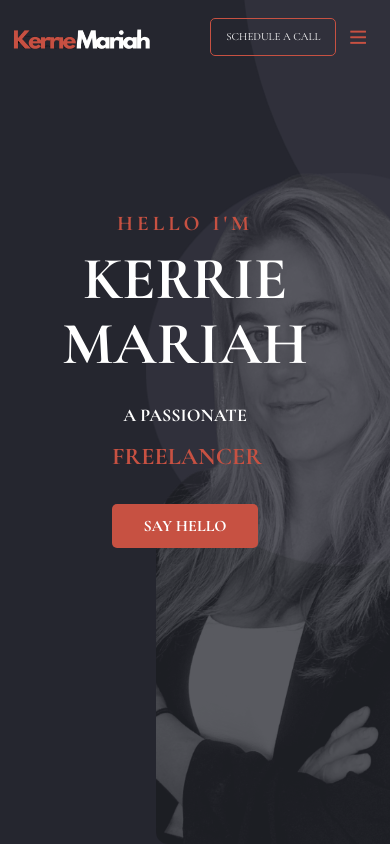
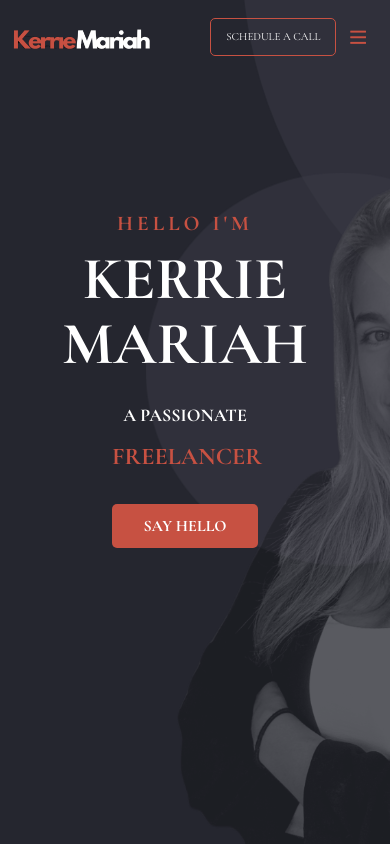
Before and after one commit to KerrieMariah/Portfolio, a Next.js app: page / in a window 390 px wide. Shown: the top 844 px of the page. Built offline with nearby package versions, Linux system fonts and the light colour scheme; a web font is replaced by a local one.

Commit message:
reducing size of fun facts even more

```diff
--- a/app/globals.css
+++ b/app/globals.css
@@ -871,11 +871,11 @@ footer .social li a:hover {
         width: 100% !important;
         height: 100% !important;
         object-fit: cover;
-        object-position: bottom center;
+        object-position: left center;
         transform: none;
     }
 
-    /* Ensure content text is above the background image and centered */
+    /* Ensure content text is above the background image and cenetred */
     .slider-content {
         position: relative;
         z-index: 10;
@@ -1066,11 +1066,11 @@ footer .social li a:hover {
 
 @media (max-width: 991.98px) {
     .fun-fact-area h3 {
-        font-size: 20px !important;
+        font-size: 15px !important;
     }
 
     .fun-fact-area .per {
-        font-size: 44px !important;
+        font-size: 32px !important;
     }
 
 }
```
